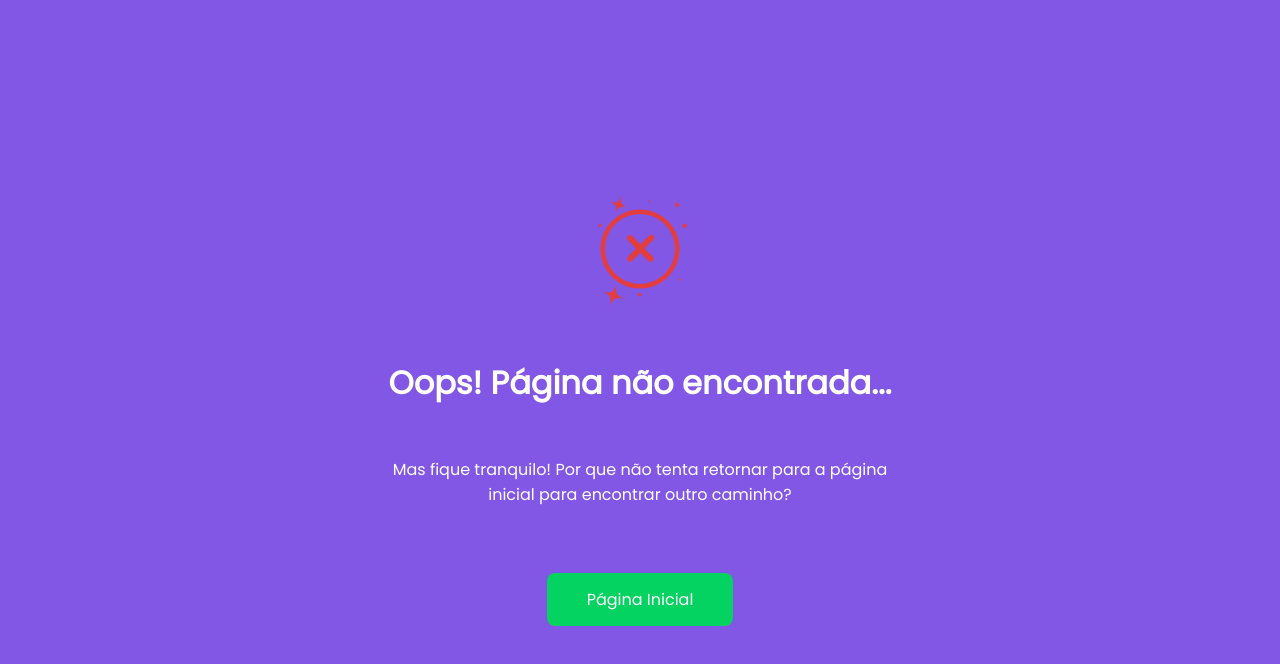
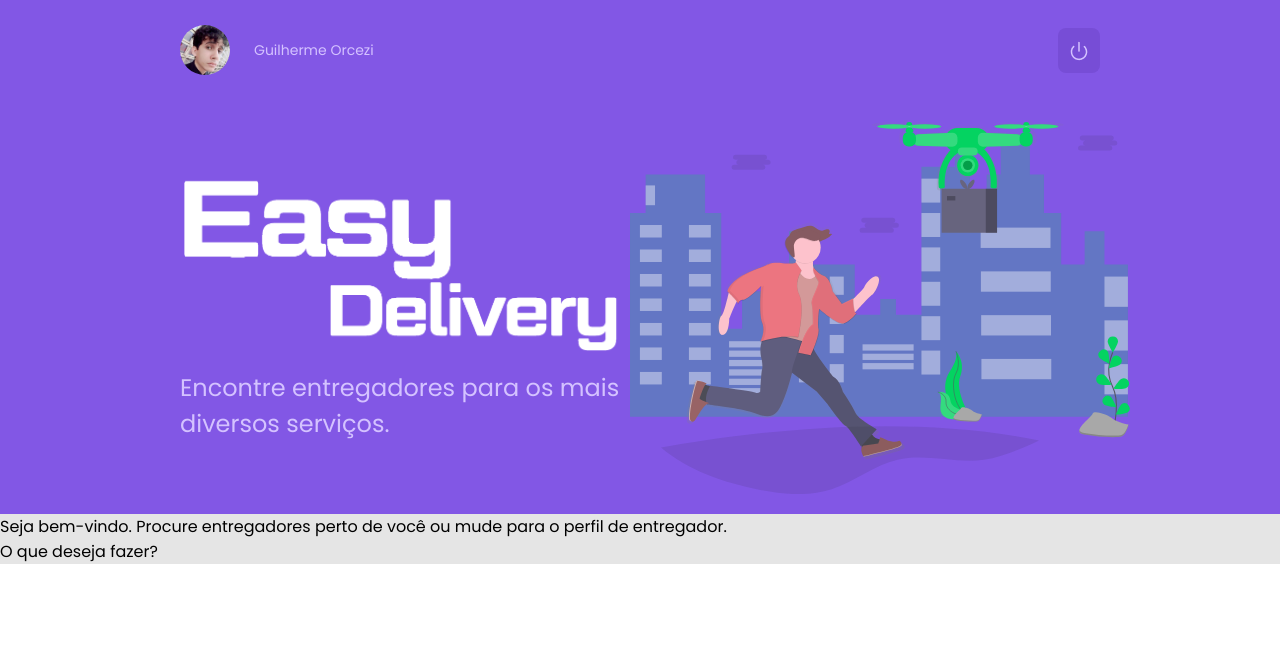
Before and after one commit to guilhermeorcezi/EasyDelivery, a React (Create React App) app in the folder web/: page /main in a window 1280 px wide. Shown: the top 664 px of the page. Built offline with nearby package versions, Linux system fonts and the light colour scheme.

Commit message:
Home/Main page being created

```diff
--- a/web/src/assets/styles/global.ts
+++ b/web/src/assets/styles/global.ts
@@ -21,6 +21,7 @@ const GlobalStyle = createGlobalStyle`
 	--color-button-text: #ffffff;
 	--color-box-base: #ffffff;
 	--color-box-footer: #fafafc;
+	--color-background-primary:#E5E5E5;
 
 	font-size: 60%;
 }
--- a/web/src/components/Banner/index.tsx
+++ /dev/null
@@ -1,21 +0,0 @@
-import React from 'react';
-
-import imgBanner from '../../assets/images/easydelibery-banner.svg';
-import logoImg from '../../assets/images/logo.png';
-
-import './styles.css';
-
-const Banner: React.FC = () => {
-	return (
-		<>
-			<div id="logo-container">
-				<img src={logoImg} alt="Easy Delivery" className="logo" />
-				<h2>Plataforma para encontrar entregadores perto de você.</h2>
-			</div>
-
-			<img src={imgBanner} alt="Easy Delivery" className="banner-image" />
-		</>
-	);
-};
-
-export default Banner;
--- a/web/src/components/Banner/styles.css
+++ /dev/null
@@ -1,21 +0,0 @@
-#logo-container {
-	grid-area: logo;
-	text-align: left;
-	align-self: center;
-	margin: 0;
-}
-
-#logo-container img {
-	width: 450px;
-	height: 350px;
-	height: 100%;
-}
-#logo-container h2 {
-	text-align: initial;
-	font-size: 2.4rem;
-}
-
-#logo-container .banner-image {
-	grid-area: hero;
-	justify-self: end;
-}
--- a/web/src/pages/Home/index.tsx
+++ /dev/null
@@ -1,28 +0,0 @@
-import React from 'react';
-
-import imgAvatar from '../../assets/images/user-avatar.png';
-import logoutIcon from '../../assets/icons/logout-icon.png';
-
-import Header from '../../components/Header';
-import Banner from '../../components/Banner'
-
-import './styles.css';
-
-const Home: React.FC = () => {
-	return (
-		<div id="page-home">
-			<Header
-				leftContent={imgAvatar}
-				user="Guilherme Orcezi"
-				rightContent={logoutIcon}
-			/>
-
-			<div className="container">
-				<Banner/>
-			</div>
-			<div className="content"></div>
-		</div>
-	);
-};
-
-export default Home;
--- a/web/src/pages/Home/styles.css
+++ /dev/null
@@ -1,18 +0,0 @@
-#page-home {
-	width: 100vw;
-	height: 100vh;
-	display: flex;
-	flex-direction: column;
-}
-
-#page-home .container {
-	background: var(--color-primary);
-	display: flex;
-	align-items: center;
-	justify-content: space-between;
-	padding: 0 160px;
-}
-
-#page-home .container .banner-image {
-	width:250px;
-}
--- a/web/src/pages/Landing/index.tsx
+++ b/web/src/pages/Landing/index.tsx
@@ -1,8 +1,6 @@
 import React from 'react';
 
 import { FaSignInAlt, FaUserAlt } from 'react-icons/fa';
-
-import Banner from '../../components/Banner';
 
 import { Link } from 'react-router-dom';
 
--- /dev/null
+++ b/web/src/pages/Main/index.tsx
@@ -0,0 +1,44 @@
+import React from 'react';
+
+import imgAvatar from '../../assets/images/user-avatar.png';
+import logoutIcon from '../../assets/icons/logout-icon.png';
+
+import imgBanner from '../../assets/images/easydelibery-banner.svg';
+import logoImg from '../../assets/images/logo.png';
+
+import Header from '../../components/Header';
+
+import './styles.css';
+
+const Main: React.FC = () => {
+	return (
+		<div id="page-main">
+			<Header
+				leftContent={imgAvatar}
+				user="Guilherme Orcezi"
+				rightContent={logoutIcon}
+			/>
+
+			<div className="container">
+				<div className="container-logo">
+					<img src={logoImg} alt="Easy Delivery" className="logo" />
+					<h2>Encontre entregadores para os mais diversos serviços.</h2>
+				</div>
+
+				<img src={imgBanner} alt="Easy Delivery" className="banner-image" />
+			</div>
+			<div className="content">
+				<div className="welcome">
+					<p>
+						Seja bem-vindo. Procure entregadores perto de você ou mude para o
+						perfil de entregador.
+					</p>
+					<span>O que deseja fazer?</span>
+				</div>
+				<div className="button-group"></div>
+			</div>
+		</div>
+	);
+};
+
+export default Main;
--- /dev/null
+++ b/web/src/pages/Main/styles.css
@@ -0,0 +1,40 @@
+#page-main {
+	width: 100vw;
+	height: 100vh;
+	display: flex;
+	flex-direction: column;
+}
+
+#page-main .container {
+	background: var(--color-primary);
+	color: var(--color-text-in-primary);
+	display: flex;
+	align-items: center;
+	justify-content: space-between;
+	padding: 20px 180px;
+}
+
+#page-main .container .container-logo{
+	width:450px;
+}
+
+#page-main .container h2 {
+	font-size: 2.4rem;
+	line-height: 3.6rem;
+	margin-top: 0.8rem;
+	font-weight: normal;
+}
+
+#page-main .container .logo {
+	width: 450px;
+	height: 180px;
+	height: 100%;
+}
+
+#page-main .banner-image {
+	width: 500px;
+}
+
+#page-main .content{
+	background: var(--color-background-primary);
+}
--- a/web/src/routes.js
+++ b/web/src/routes.js
@@ -8,7 +8,7 @@ import SignUp from './pages/SignUp';
 import ForgotPassword from './pages/ForgotPassword';
 import ChooseUser from './pages/ChooseUser';
 import Landing from './pages/Landing';
-import Home from './pages/Home';
+import Main from './pages/Main';
 
 function Routes() {
 	return (
@@ -20,7 +20,7 @@ function Routes() {
 				<Route path="/sign-up" component={SignUp} />
 				<Route path="/forgot-password" component={ForgotPassword} />
 				<Route path="/choosing" component={ChooseUser} />
-				<Route path="/home" component={Home} />
+				<Route path="/main" component={Main} />
 				<Route component={Page404} />
 			</Switch>
 		</BrowserRouter>
```
